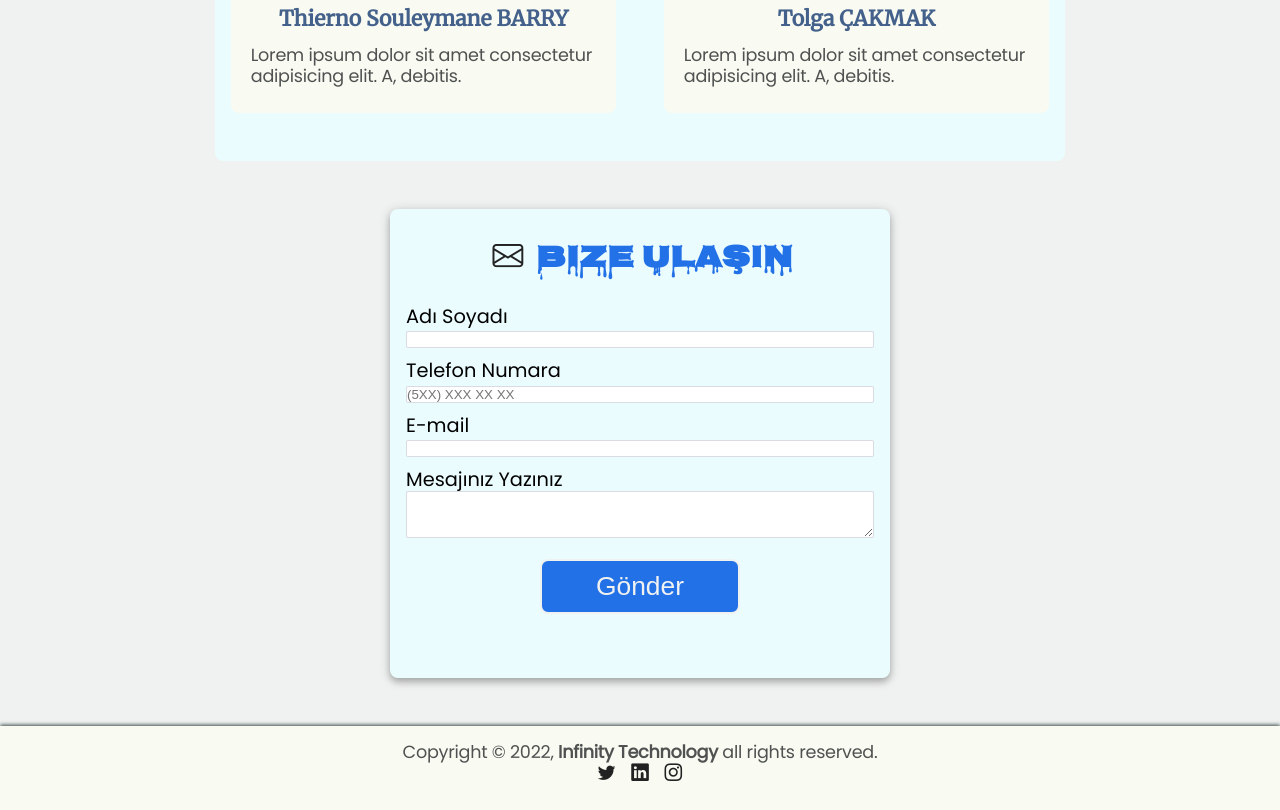
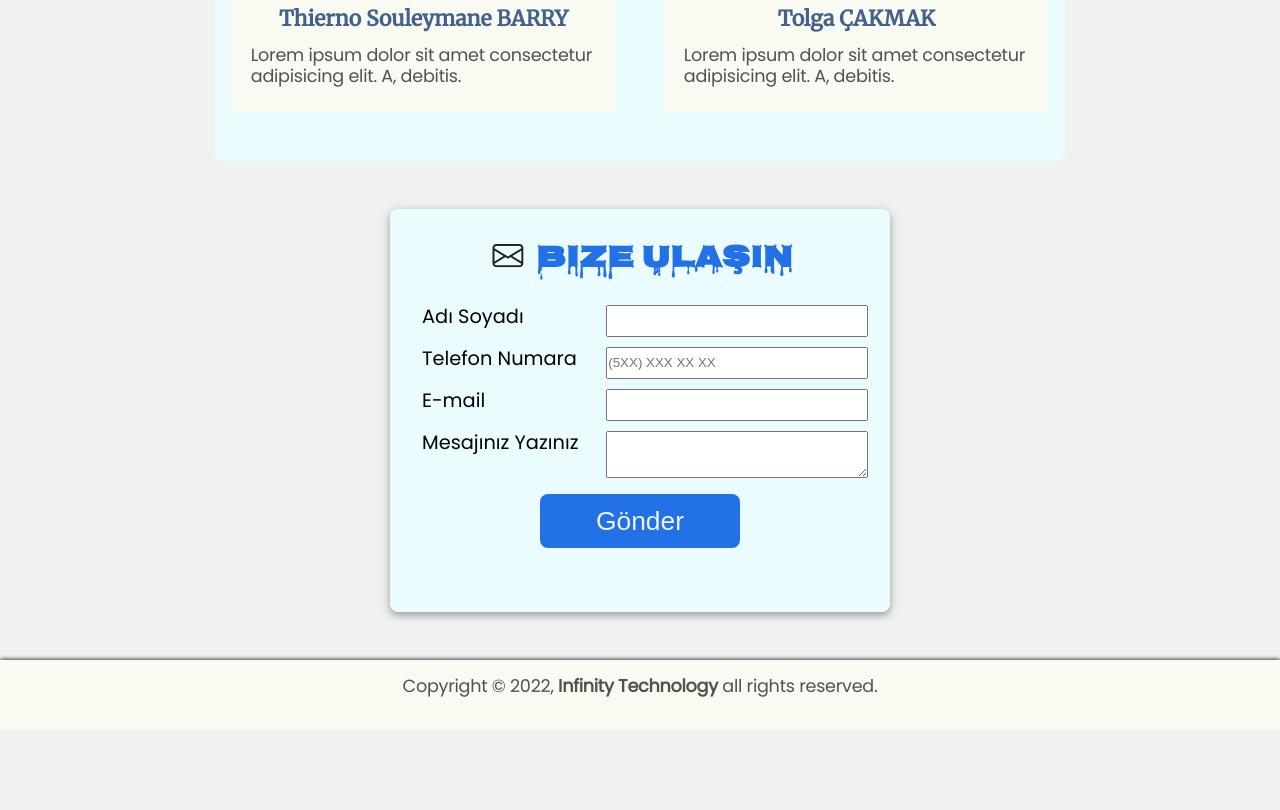
Before and after one commit to alfabeta11/First-Profesionnel-Site-Design, a plain HTML site: page index.html in a window 1280 px wide. Shown: the part 1760-2570 px from the top of the page. After the commit the page ends 2490 px from the top, so only its background shows below. Drawn offline with nearby package versions, Linux system fonts and the light colour scheme; a web font is replaced by a local one.

Commit message:
Update styles.css
Signed-off-by: alfabeta11 <105232846+alfabeta11@users.noreply.github.com>

```diff
--- a/styles.css
+++ b/styles.css
@@ -189,7 +189,7 @@ input[type="submit"] {
   background-color: #2371E7;
   color: var(--main-color);
   font-size: calc(1.5 * var(--font-size));
-  border: 2px solid var(--main-color);
+  border: 2px solid #2371E7;
   margin: var(--spacing) auto;
   text-align: center;
 }
@@ -404,16 +404,16 @@ article:hover, .mail-us {
   overflow: hidden;
 }
 
+.input-area {
+  display: grid;
+  gap: var(--sm-spacing);
+  grid-template-columns: 40% 60%;
+  padding: 0 var(--spacing);
+}
+
 .form-input {
   min-height: 2rem;
   margin: var(--sm-spacing) 0;
-  place-items: stretch flex-start;
-}
-
-.form-input input, textarea {
-  width: 100%;
-  border: 1px solid #7794;
-  border-radius: 2px;
 }
 
 textarea {
@@ -428,15 +428,26 @@ footer {
   box-shadow: 0 -1px 4px #344;
   text-align: center;
 }
+footer p {
+  margin-bottom: var(--spacing)
+}
 
 .socials {
+  background: var(--main-color);
   display: flex;
-  justify-content: space-around;
-  width: 50%;
-  max-width: 100px;
-  margin: 0 auto var(--sm-spacing);
+  flex-direction: column;
+  margin:  0 auto;
+  position: fixed;
+  top: 50%;
+  right: 0;
+  transform: translateY(-50%);
+  z-index: 4;
+  padding: 0 5px;
 }
 
+.socials a {
+  margin: var(--spacing) 0;
+}
 /* ========== MEDIA QUERIES ========= */
 
 @media only screen and (min-width: 650px) {
@@ -515,4 +526,7 @@ footer {
   :root {
     --font-size: .75rem;
   }
+  .header-button {
+    grid-column: span 6;
+  }
 }
```
